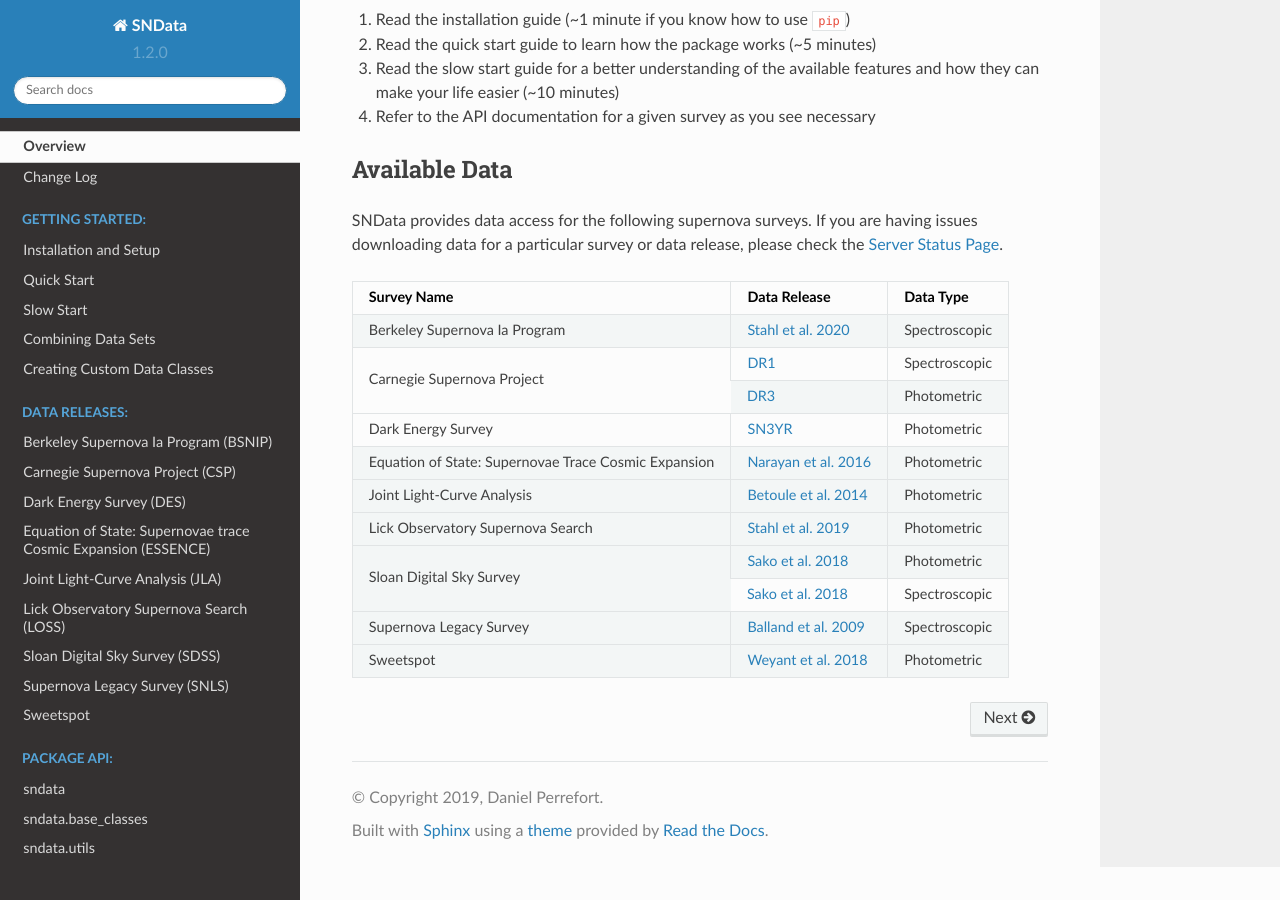
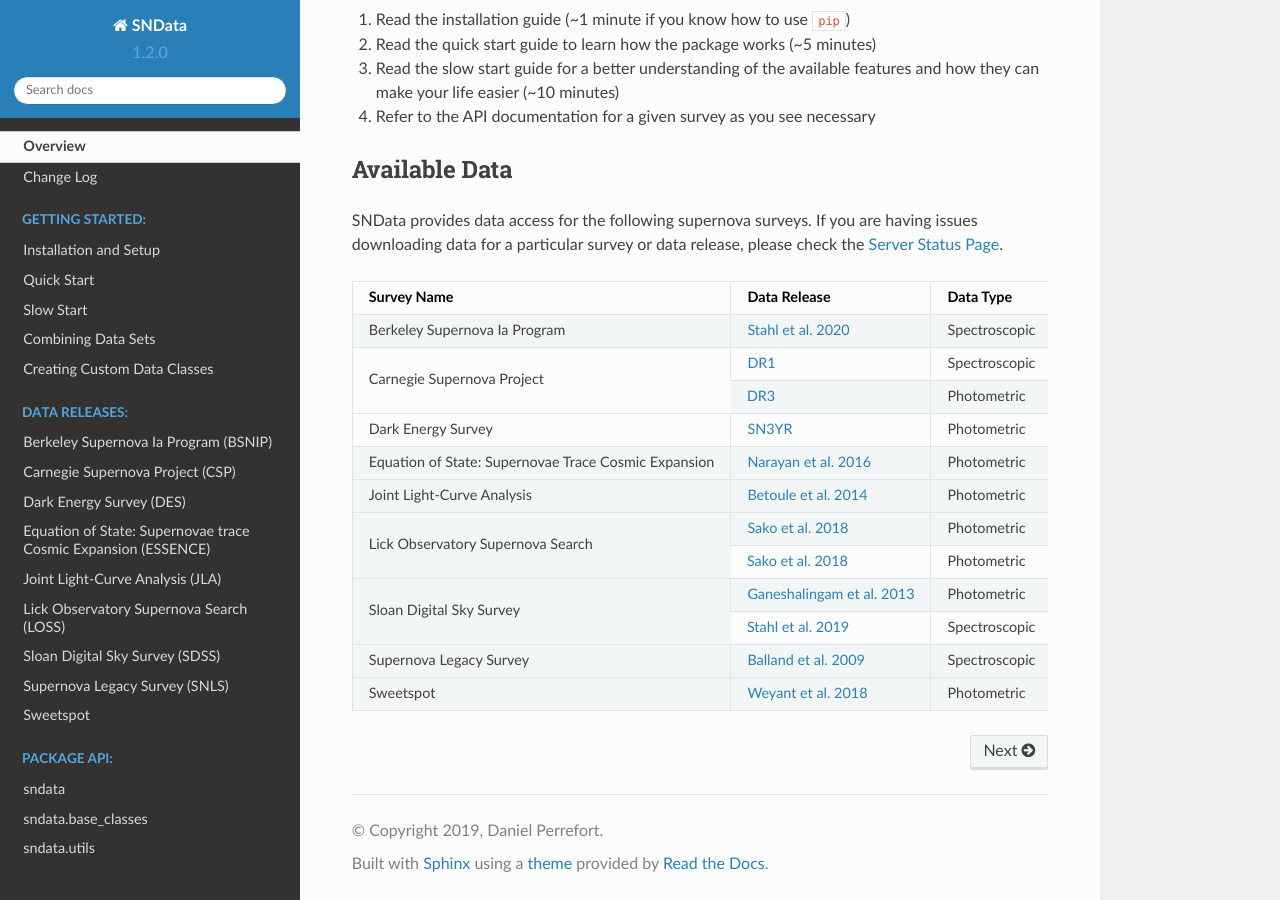
Before and after one commit to sncosmo/SNData, a Sphinx documentation site: the page built from docs/source/index.rst, in a window 1280 px wide and 900 px high, scrolled down 558 px. Built offline with Sphinx 7.4.7 and the Read the Docs theme 2.0.0, drawn with Linux system fonts in a browser that asks for light colours.

Commit message:
Updates index page

```diff
--- a/docs/source/index.rst
+++ b/docs/source/index.rst
@@ -59,31 +59,33 @@
 having issues downloading data for a particular survey or data release, please
 check the `Server Status Page`_.
 
-+------------------------------------------------------+--------------------------+---------------+
-| Survey Name                                          | Data Release             | Data Type     |
-+======================================================+==========================+===============+
-| Berkeley Supernova Ia Program                        | `Stahl et al. 2020`_     | Spectroscopic |
-+------------------------------------------------------+--------------------------+---------------+
-|                                                      | `DR1`_                   | Spectroscopic |
-+ Carnegie Supernova Project                           +--------------------------+---------------+
-|                                                      | `DR3`_                   | Photometric   |
-+------------------------------------------------------+--------------------------+---------------+
-| Dark Energy Survey                                   | `SN3YR`_                 | Photometric   |
-+------------------------------------------------------+--------------------------+---------------+
-+ Equation of State: Supernovae Trace Cosmic Expansion | `Narayan et al. 2016`_   | Photometric   |
-+------------------------------------------------------+--------------------------+---------------+
-+ Joint Light-Curve Analysis                           | `Betoule et al. 2014`_   | Photometric   |
-+------------------------------------------------------+--------------------------+---------------+
-+ Lick Observatory Supernova Search                    | `Stahl et al. 2019`_     | Photometric   |
-+------------------------------------------------------+--------------------------+---------------+
-|                                                      | `Sako et al. 2018`_      | Photometric   |
-+ Sloan Digital Sky Survey                             +--------------------------+---------------+
-|                                                      | `Sako et al. 2018`_      | Spectroscopic |
-+------------------------------------------------------+--------------------------+---------------+
-+ Supernova Legacy Survey                              | `Balland et al. 2009`_   | Spectroscopic |
-+------------------------------------------------------+--------------------------+---------------+
-+ Sweetspot                                            | `Weyant et al. 2018`_    | Photometric   |
-+------------------------------------------------------+--------------------------+---------------+
++------------------------------------------------------+------------------------------+---------------+
+| Survey Name                                          | Data Release                 | Data Type     |
++======================================================+==============================+===============+
+| Berkeley Supernova Ia Program                        | `Stahl et al. 2020`_         | Spectroscopic |
++------------------------------------------------------+------------------------------+---------------+
+|                                                      | `DR1`_                       | Spectroscopic |
++ Carnegie Supernova Project                           +------------------------------+---------------+
+|                                                      | `DR3`_                       | Photometric   |
++------------------------------------------------------+------------------------------+---------------+
+| Dark Energy Survey                                   | `SN3YR`_                     | Photometric   |
++------------------------------------------------------+------------------------------+---------------+
++ Equation of State: Supernovae Trace Cosmic Expansion | `Narayan et al. 2016`_       | Photometric   |
++------------------------------------------------------+------------------------------+---------------+
++ Joint Light-Curve Analysis                           | `Betoule et al. 2014`_       | Photometric   |
++------------------------------------------------------+------------------------------+---------------+
+|                                                      | `Sako et al. 2018`_          | Photometric   |
++ Lick Observatory Supernova Search                    +------------------------------+---------------+
+|                                                      | `Sako et al. 2018`_          | Photometric   |
++------------------------------------------------------+------------------------------+---------------+
+|                                                      | `Ganeshalingam et al. 2013`_ | Photometric   |
++ Sloan Digital Sky Survey                             +------------------------------+---------------+
+|                                                      | `Stahl et al. 2019`_         | Spectroscopic |
++------------------------------------------------------+------------------------------+---------------+
++ Supernova Legacy Survey                              | `Balland et al. 2009`_       | Spectroscopic |
++------------------------------------------------------+------------------------------+---------------+
++ Sweetspot                                            | `Weyant et al. 2018`_        | Photometric   |
++------------------------------------------------------+------------------------------+---------------+
 
 
 .. _Stahl et al. 2020: https://ui.adsabs.harvard.edu/abs/2012MNRAS.425.1789S/abstract
@@ -96,6 +98,7 @@
 .. _Sako et al. 2018: http://data.darkenergysurvey.org/sdsssn/dataRelease/
 .. _Balland et al. 2009: https://ui.adsabs.harvard.edu/abs/2009A%26A...507...85B/abstract
 .. _Stahl et al. 2019: https://ui.adsabs.harvard.edu/abs/2019MNRAS.490.3882S/abstract
+.. _Ganeshalingam et al. 2013: https://ui.adsabs.harvard.edu/abs/2019MNRAS.490.3882S/abstract
 .. _Weyant et al. 2018: https://ui.adsabs.harvard.edu/abs/2018AJ....155..201W/abstract/
 
 .. toctree::
```
